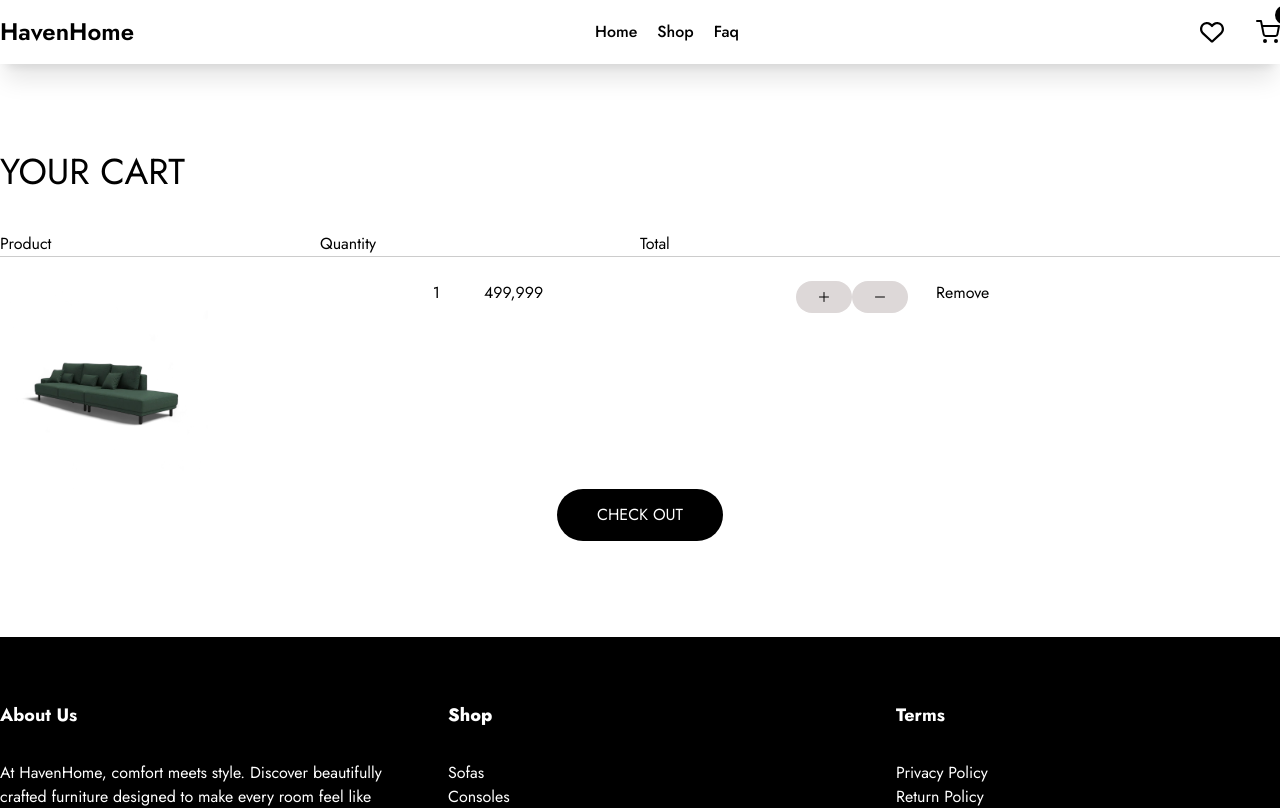
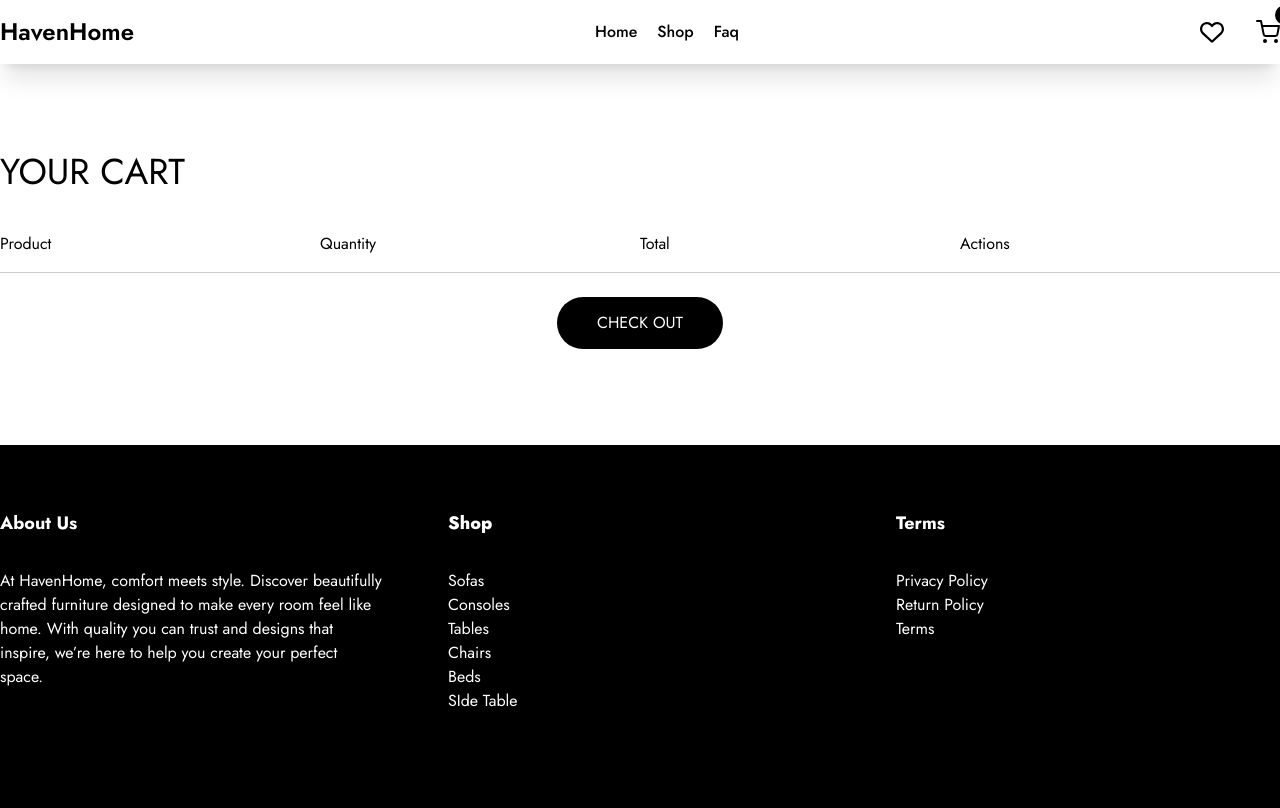
Before and after one commit to heedarah/Haven-Home, a React (Vite) app: page /cartpage in a window 1280 px wide. Shown: the top 808 px of the page. Built offline with nearby package versions, Linux system fonts and the light colour scheme.

Commit message:
fixed cart

```diff
--- a/src/Components/Cart-ItemCard.jsx
+++ b/src/Components/Cart-ItemCard.jsx
@@ -1,12 +1,54 @@
-import React from "react";
+import { IoAdd, IoRemove } from "react-icons/io5";
+import { useCart } from "react-use-cart";
 
-function CartItemCard({ image, quality, total }) {
+function CartItemCard({ image, quantity, total, id }) {
+  const { removeItem, updateItemQuantity } = useCart();
+
   return (
-    <div className="flex  w-[100%] max-w-[60vw]">
-      <img src={image} alt="" className="h-52" />
-      <div className=" flex gap-11 mx-auto ml-auto">
-        <p>{quality}</p>
-        <p>{total}</p>
+    <div className="w-full grid grid-cols-4 items-center">
+      <img src={image} alt="" className="h-[100px] w-[100px]" />
+
+      <p>{quantity}</p>
+
+      <p>
+        {Number(total).toLocaleString({
+          style: "currency",
+          currency: "NGN",
+        })}
+      </p>
+
+      <div className="flex items-center gap-4">
+        <div className="gap-2 flex items-center">
+          <button
+            onClick={() => updateItemQuantity(id, quantity + 1)}
+            className="bg-[#ddd8d8] py-2 rounded-full px-5"
+          >
+            <IoAdd />
+          </button>
+          <button
+            onClick={() => {
+              if (quantity > 1) {
+                updateItemQuantity(id, quantity - 1);
+              }
+            }}
+            className="bg-[#ddd8d8] py-2 rounded-full px-5"
+          >
+            <IoRemove />
+          </button>
+        </div>
+
+        <button
+          href=""
+          className="hover-underline"
+          onClick={() => {
+            const confirm = window.confirm("Are you sure you want to remove?");
+            if (confirm) {
+              removeItem(id);
+            }
+          }}
+        >
+          Remove
+        </button>
       </div>
     </div>
   );
--- a/src/Components/Pages/CartPage.jsx
+++ b/src/Components/Pages/CartPage.jsx
@@ -3,15 +3,18 @@ import Navbar from "../Navbar";
 import Footer from "../Footer";
 import CartItemCard from "../Cart-ItemCard";
 import { Link } from "react-router-dom";
-import { IoAdd, IoRemove } from "react-icons/io5";
+import { useCart } from "react-use-cart";
 
 function CartPage() {
+  const { items } = useCart();
+
   return (
     <div className="pt-28">
       <Navbar />
       <div className="container mx-auto">
         <h1 className="text-4xl py-10">YOUR CART</h1>
-        <div className="flex">
+
+        <div className="grid grid-cols-4 mb-4">
           <div className="w-1/4">
             <h6>Product</h6>
           </div>
@@ -21,31 +24,28 @@ function CartPage() {
           <div className="w-2/4">
             <h6>Total</h6>
           </div>
+          <div className="w-2/4">
+            <h6>Actions</h6>
+          </div>
         </div>
-        <hr className=" opacity-[0.2]" />
+
+        <hr className="opacity-[0.2]" />
       </div>
-      <div className=" flex mt-6 gap-7 mx-auto container">
-        <CartItemCard
-          image={"/assets/images/dauda.webp"}
-          quality={1}
-          total={"499,999"}
-        />
-        <div className="gap-2">
-          <button className="bg-[#ddd8d8] py-2 rounded-full px-5">
-            <IoAdd />
-          </button>
-          <button className="bg-[#ddd8d8] py-2 rounded-full px-5">
-            <IoRemove />
-          </button>
-        </div>
-        <a
-          href=""
-          className="hover-underline"
-          onClick={() => removeFromCart(product.id)}
-        >
-          Remove
-        </a>
+
+      <div className="mt-6 gap-7 mx-auto container">
+        {items?.map((item, index) => (
+          <React.Fragment key={index}>
+            <CartItemCard
+              image={item?.image}
+              quantity={item.quantity}
+              total={item.itemTotal}
+              id={item.id}
+            />
+            {index !== items.length - 1 && <hr className="opacity-[0.2]" />}
+          </React.Fragment>
+        ))}
       </div>
+
       <Link to={"/CheckoutPage"}>
         <button className="item-center mx-auto bg-[black] text-[white] flex py-3.5 px-10 rounded-full ">
           CHECK OUT
--- a/src/Components/Pages/Single-Product.jsx
+++ b/src/Components/Pages/Single-Product.jsx
@@ -80,7 +80,14 @@ function SingleProduct() {
           </div>
           <button
             onClick={() => {
-              addItem({ id: product.id, ...product }, quantity);
+              addItem(
+                {
+                  ...product,
+                  id: product.id,
+                  price: parseInt(product.price.replace(/[^0-9]/g, "")),
+                },
+                quantity
+              );
               alert("Product added to cart");
             }}
             className="bg-[black] text-[white] px-4 py-4 rounded-full"
```
Also changed, not shown: 1 other file (tests, documents, lock files or other folders).
